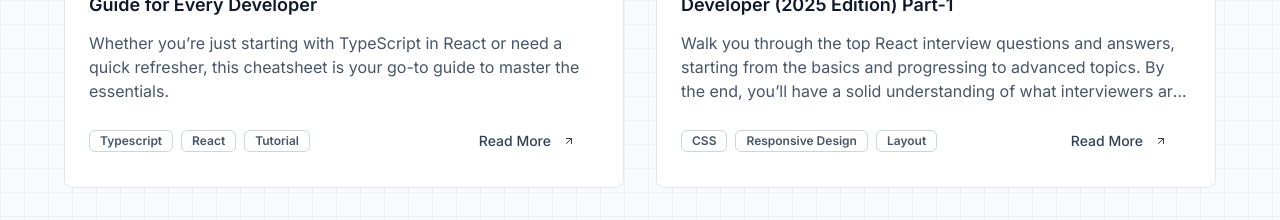
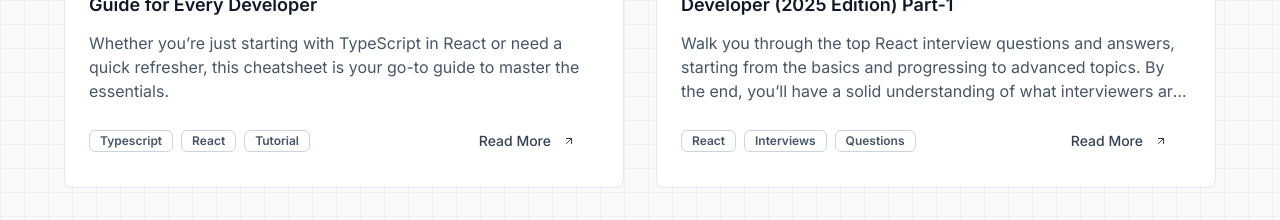
Before and after one commit to priyanshtiwari001/portfolio-ready, a Next.js app: page / in a window 1280 px wide. Shown: the part 3480-3700 px from the top of the page. Built offline with nearby package versions, Linux system fonts and the light colour scheme.

Commit message:
fix:corrected keyword

```diff
--- a/app/page.tsx
+++ b/app/page.tsx
@@ -646,7 +646,7 @@ export default function Portfolio() {
         "Walk you through the top React interview questions and answers, starting from the basics and progressing to advanced topics. By the end, you’ll have a solid understanding of what interviewers are looking for.",
       date: "Nov 28, 2024",
       readTime: "6 min read",
-      tags: ["CSS", "Responsive Design", "Layout"],
+      tags: ["React", "Interviews", "Questions"],
       link:"https://medium.com/@priyanshu108tiwari/react-interview-questions-you-must-know-as-a-web-developer-2025-edition-part-1-73edcc1d227d"
     },
   ]
```
